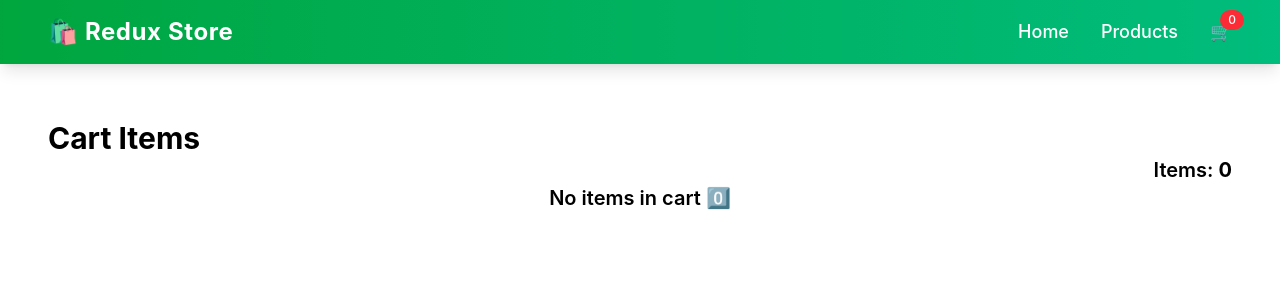
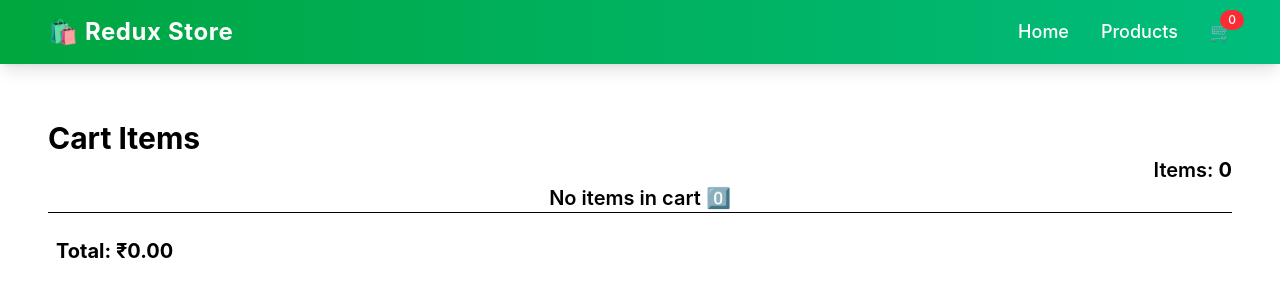
Before and after one commit to yadavpavangit/redux-e-commerce, a React (Vite) app: page /cart in a window 1280 px wide. Shown: the top 300 px of the page. Built offline with nearby package versions, Linux system fonts and the light colour scheme.

Commit message:
add quantity functionality and order placed

```diff
--- a/src/Components/CartItems.jsx
+++ b/src/Components/CartItems.jsx
@@ -1,18 +1,47 @@
 import { useDispatch, useSelector } from "react-redux";
-import { removeItem } from "../redux/addToCartSlice";
+import { clearCart, removeItem } from "../redux/addToCartSlice";
+import { useEffect, useState } from "react";
+import { useNavigate } from "react-router-dom";
 
 function CartItems() {
   const dispatch = useDispatch();
+  const navigate = useNavigate();
   const cardItems = useSelector((state) => state.cart.items);
+  const [cartProducts, setCartProducts] = useState(cardItems);
+
+  useEffect(() => {
+    setCartProducts(cardItems);
+  }, [cardItems]);
+
+  const manageQuantity = (id, value) => {
+    let qtnt = parseInt(value);
+    let cartTempItem = cardItems.map((item) =>
+      item.id == id ? { ...item, qtnt } : item,
+    );
+    setCartProducts(cartTempItem);
+  };
+
+  const orderPlace = (id) => {
+    dispatch(removeItem(id));
+    alert("Order Places");
+  };
+
+  const handleOrderAll = () => {
+    localStorage.clear();
+    dispatch(clearCart());
+    alert("All Order Placed");
+    navigate("/");
+  };
+
   return (
     <>
-      <div className="w-full h-screen pt-10">
+      <div className="w-full py-10">
         <h1 className="text-3xl font-bold">Cart Items</h1>
         <h2 className="text-end text-xl font-semibold">
-          Items: <span className="font-bold">{cardItems.length}</span>
+          Items: <span className="font-bold">{cartProducts.length}</span>
         </h2>
-        {cardItems.length > 0 ? (
-          cardItems.map((product) => (
+        {cartProducts.length > 0 ? (
+          cartProducts.map((product) => (
             <div
               key={product.id}
               className="flex my-10 items-top gap-4 bg-amber-100 px-3 py-2 rounded-lg shadow-md"
@@ -38,9 +67,25 @@ function CartItems() {
                   </button>
                 </div>
                 <div className="flex items-center justify-end gap-5">
-                  <p>Price: ₹{product.price}</p>
+                  <div className="flex gap-3 items-center">
+                    <input
+                      type="number"
+                      className="focus:outline-none border border-blue-200  w-10"
+                      value={product.qtnt || 1}
+                      min={1}
+                      onChange={(e) =>
+                        manageQuantity(product.id, e.target.value)
+                      }
+                    />
+                    <p>
+                      Price: ₹{product.qtnt * product.price || product.price}
+                    </p>
+                  </div>
                   <div className="flex gap-4">
-                    <button className="bg-green-500 text-white w-40 px-4 py-2 rounded-lg hover:bg-green-600 transition">
+                    <button
+                      className="bg-green-500 text-white px-3 py-2 rounded-lg hover:bg-green-600 transition"
+                      onClick={() => orderPlace(product.id)}
+                    >
                       Buy Now
                     </button>
                   </div>
@@ -53,6 +98,28 @@ function CartItems() {
             No items in cart 0️⃣
           </div>
         )}
+        <hr />
+        <div className="py-3 my-3 px-2 flex justify-between text-center lg:text-end">
+          {cardItems.length > 1 && (
+            <button
+              className="bg-blue-600 px-3 py-2 rounded-lg text-xl font-medium text-white"
+              onClick={handleOrderAll}
+            >
+              Order All
+            </button>
+          )}
+
+          <h3 className="text-xl font-bold">
+            Total: ₹
+            {cartProducts
+              .reduce(
+                (sum, item) =>
+                  item.qtnt ? sum + item.price * item.qtnt : sum + item.price,
+                0,
+              )
+              .toFixed(2)}
+          </h3>
+        </div>
       </div>
     </>
   );
--- a/src/Pages/Products.jsx
+++ b/src/Pages/Products.jsx
@@ -60,7 +60,7 @@ function Products() {
                   </div>
                 </div>
               ))
-            : "No products available"}
+            : "Loading..."}
         </div>
       </div>
     </>
--- a/src/redux/addToCartSlice.js
+++ b/src/redux/addToCartSlice.js
@@ -19,4 +19,5 @@ const addToCartSlice = createSlice({
 });
 
 export default addToCartSlice.reducer;
-export const { addItem, removeItem, clearCart } = addToCartSlice.actions;
+export const { addItem, removeItem, placeOrder, clearCart } =
+  addToCartSlice.actions;
```
